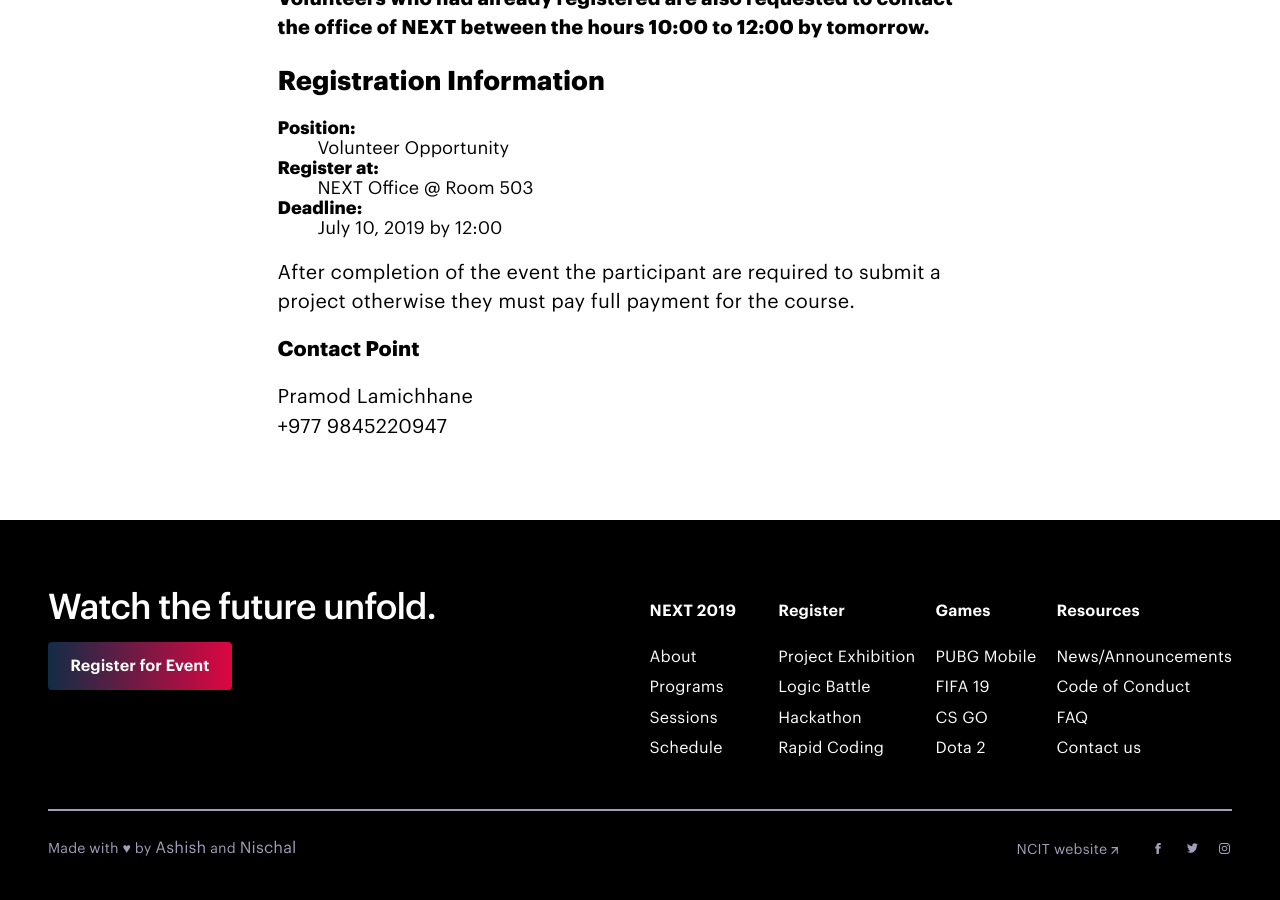
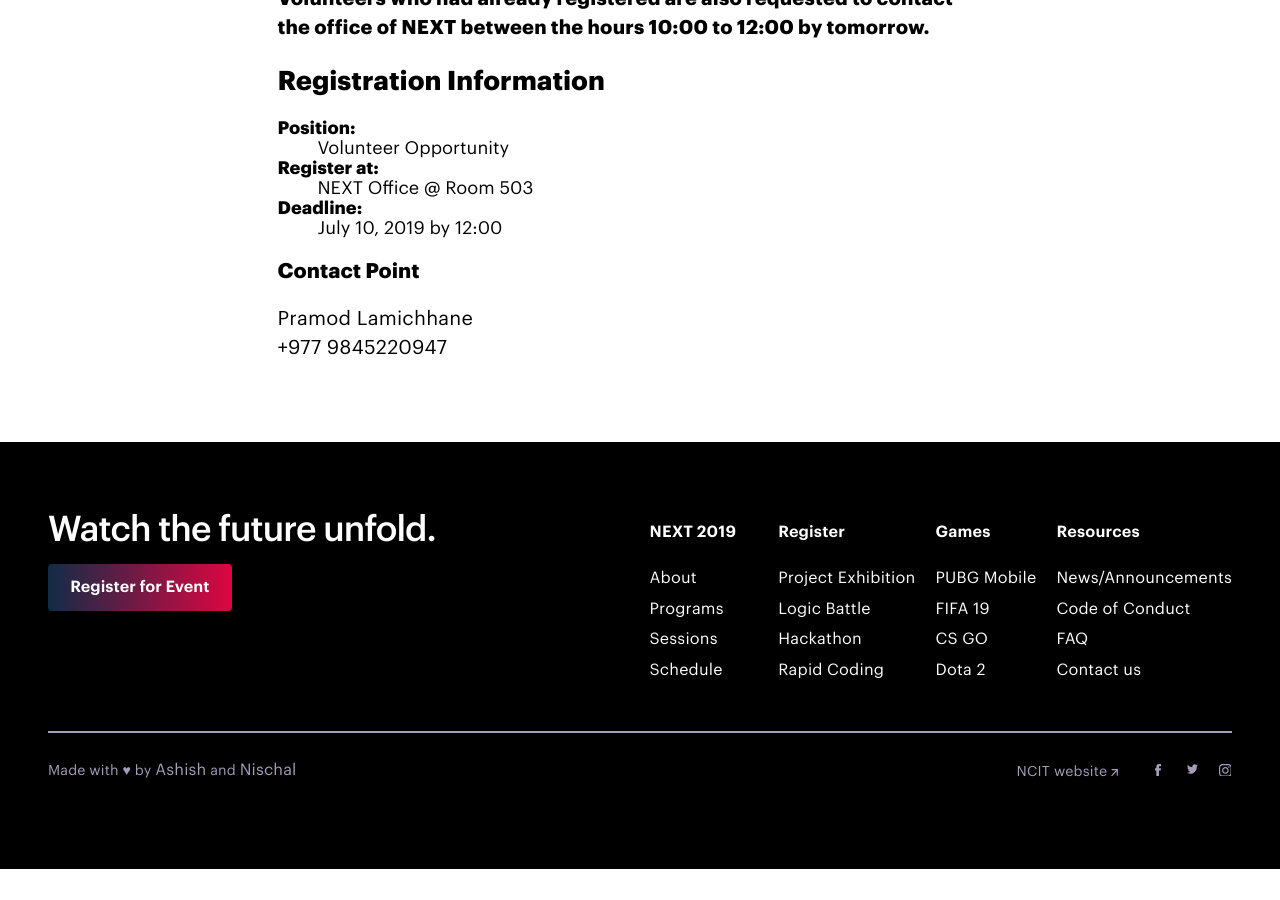
Before and after one commit to MegaMind98/dev, a Jekyll site: the page built from _announcement/call_for_volunteers.md, in a window 1280 px wide and 900 px high, scrolled down 1048 px. Built offline with Jekyll 4.4.1, drawn with Linux system fonts in a browser that asks for light colours; after the commit the page ends 1917 px from its top, so only the background shows below that.

```diff
--- a/_announcement/call_for_volunteers.md
+++ b/_announcement/call_for_volunteers.md
@@ -27,10 +27,6 @@
   <dd>July 10, 2019 by 12:00</dd>
 </dl>
 
-After completion of the event the participant are required to
-submit a project otherwise they must pay full payment for the course.
-<br />
-
 ### Contact Point
 Pramod Lamichhane <br />
 +977 9845220947
```
